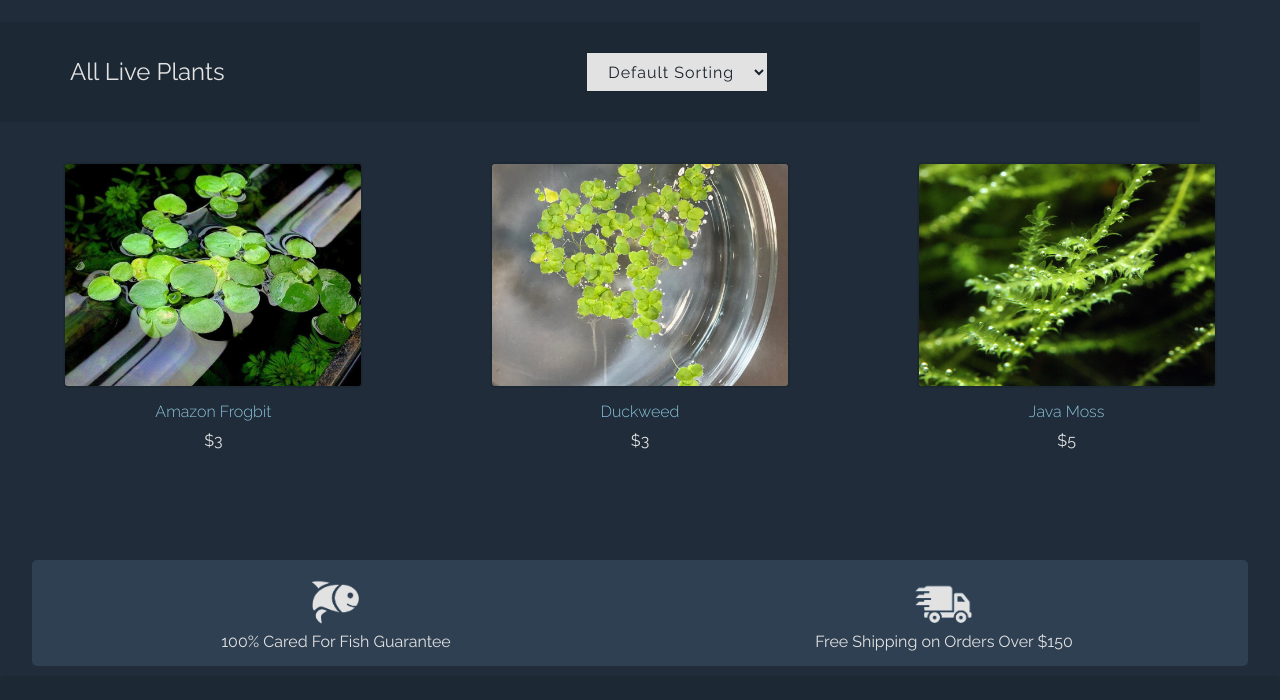
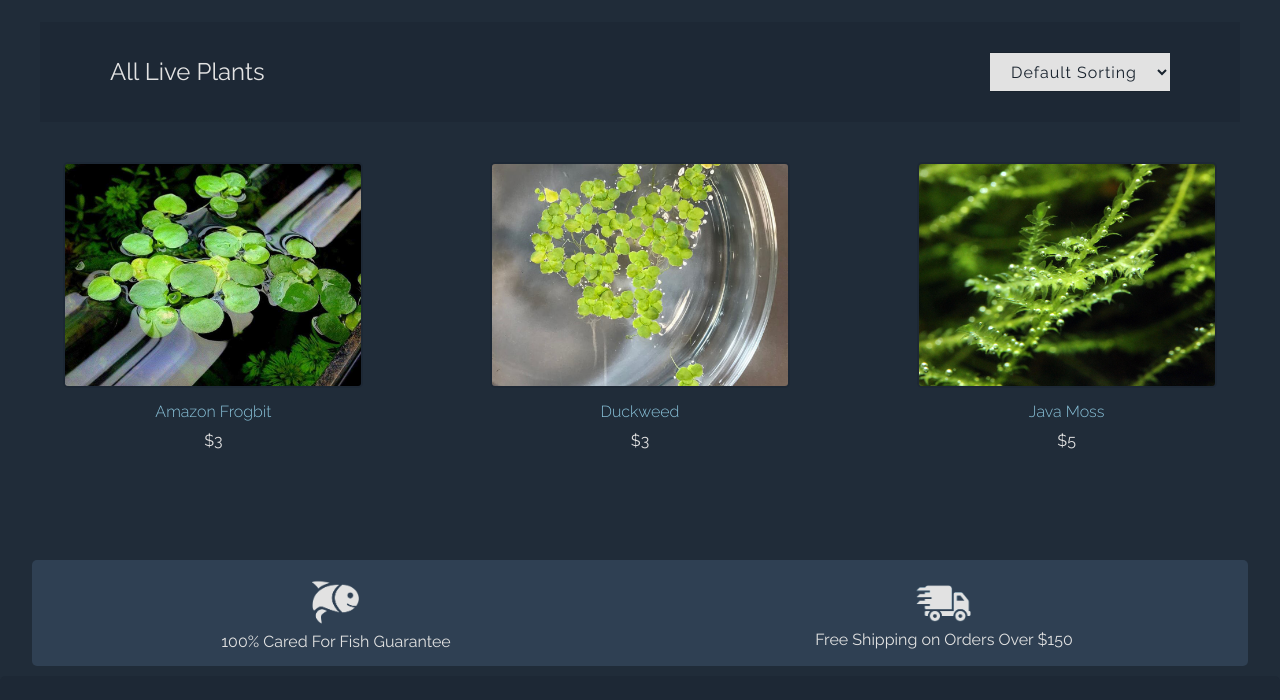
Before and after one commit to ProgrammerJill/ecommerceWebsite, a plain HTML site: page page2.html in a window 1280 px wide. Shown: the part 1040-1740 px from the top of the page. Drawn offline with Linux system fonts and the light colour scheme.

Commit message:
Updated styles.css
adjusted flex, added classes

```diff
--- a/styles.css
+++ b/styles.css
@@ -202,7 +202,7 @@ body .main-header h1 {
 
 .guarantee-grid {
   padding: 15px 0;
-  margin: 35px auto 45px auto;
+  margin: 25px auto;
   display: grid;
   grid-template-columns: 1fr 1fr;
   text-align: center;
@@ -341,18 +341,16 @@ body .main-header h1 {
   margin: 0;
 }
 
-
 .about-me-left {
-  padding: 10px 10px ;
+  padding: 10px 10px;
   padding-right: 10px;
   text-align: right;
-  margin:  auto 0 auto auto ;
+  margin: auto 0 auto auto;
 }
 
-.about-me-left p{
- width: 500px;
+.about-me-left p {
+  width: 500px;
 }
-
 
 .about-me-left h2 {
   text-align: right;
@@ -497,17 +495,16 @@ footer .youtube-button:hover {
   text-align: right;
 }
 
+/********************************************************************************************************/
 /************************************* PAGE 2 THTUFF ****************************************************/
+/********************************************************************************************************/
 
 body .all-live-fish {
   margin-top: 100px;
 }
 
 body .all-live-fish-flex {
-  margin: 0;
-}
-
-body .all-live-fish-flex {
+  margin: 0 auto;
   max-width: 1200px;
   width: 100%;
   background-color: #1d2835;
@@ -525,6 +522,7 @@ body .all-live-fish-flex h2 {
 }
 
 body .all-live-fish-flex select {
+  margin: 0;
   max-width: 180px;
   width: 100%;
   height: 40px;
@@ -545,13 +543,18 @@ body .all-live-fish-flex select:focus {
   outline: none;
 }
 
+/********************************************** Fish For Sale & Plants For Sale **************************************/
+
 body .all-live-fish img {
   width: 300px;
   border-radius: 5px;
   border: 2px solid #1d2835;
+  position: relative;
 }
 
 .live-products {
+  max-width: 1300px;
+  width: 100%;
   display: grid;
   grid-template-columns: 1fr 1fr 1fr;
   text-align: center;
@@ -580,20 +583,6 @@ body .all-live-fish img {
   transition: 0.2s;
 }
 
-.guarantee-page2 {
-  margin-bottom: 10px;
-}
-
-.all-live-fish .live-guarantee img {
-  border: none;
-  width: 55px;
-}
-
-.all-live-fish .free-shipping img {
-  border: none;
-  width: 57px;
-}
-
 .live-plants {
   margin-bottom: 100px;
 }
@@ -601,3 +590,15 @@ body .all-live-fish img {
 .live-fish {
   margin-bottom: 25px;
 }
+
+/******************************************* Second Guarantee Grid ************************************/
+
+.guarantee-page2 {
+  margin-bottom: 10px;
+}
+
+.all-live-fish .live-guarantee img,
+.all-live-fish .free-shipping img {
+  border: none;
+  width: 55px;
+}
```
